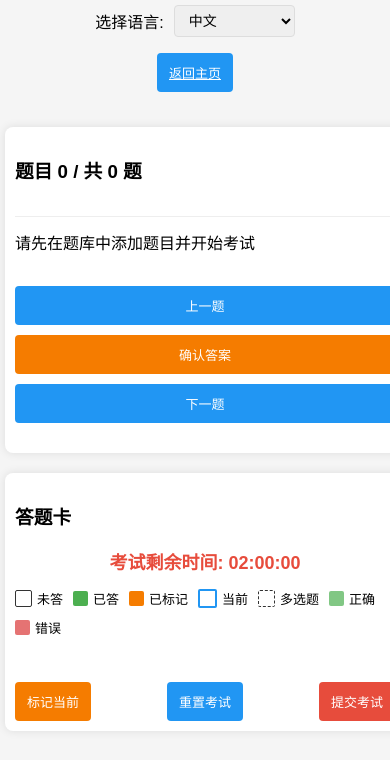
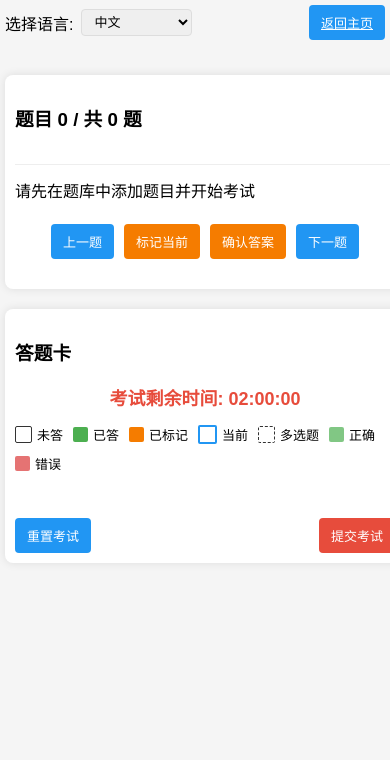
Before and after one commit to liyebin1220/ExamSimulation, a plain HTML site: page exam2.html in a window 390 px wide. Drawn offline with nearby package versions, Linux system fonts and the light colour scheme.

Commit message:
优化移动端布局：调整语言选择和返回按钮布局，将标记当前按钮移动到题目区域

```diff
--- a/exam2.html
+++ b/exam2.html
@@ -201,7 +201,8 @@
         .nav-buttons {
             display: flex;
             justify-content: space-between;
-            margin-top: 30px;
+            margin-top: 20px;
+            gap: 8px;
         }
 
         .btn {
@@ -362,8 +363,10 @@
             }
 
             .nav-buttons {
-                flex-direction: column;
+                flex-direction: row;
+                flex-wrap: wrap;
                 gap: 10px;
+                justify-content: center;
             }
 
             .action-buttons {
@@ -371,16 +374,28 @@
                 gap: 10px;
             }
 
-            /* 响应式语言切换 */
+            /* 响应式语言切换 - 保持水平排列更紧凑 */
             .exam-container > div:first-child {
-                flex-direction: column;
-                gap: 1rem;
-                align-items: flex-start;
+                flex-direction: row;
+                gap: 10px;
+                justify-content: space-between;
+                align-items: center;
+                margin-bottom: 10px;
+            }
+
+            /* 优化语言切换组件大小 */
+            .language-switch {
+                gap: 8px;
+            }
+
+            .language-switch select {
+                padding: 4px 8px;
+                font-size: 13px;
             }
 
             /* 优化按钮大小 */
             .btn {
-                padding: 10px 12px;
+                padding: 8px 12px;
                 font-size: 13px;
             }
 
@@ -482,7 +497,6 @@
                     </p>
                 </div>
                 <div class="action-buttons">
-                    <button class="btn btn-warning" @click="toggleMark" :disabled="!currentQuestionId || examState.isExamSubmitted">{{ currentLanguage.examPage.actionButtons.markCurrent }}</button>
                     <button class="btn btn-primary" @click="openResetModal" :disabled="!examState.isExamStarted || examState.isExamSubmitted">{{ currentLanguage.examPage.actionButtons.resetExam }}</button>
                     <button class="btn btn-danger" @click="openSubmitModal" :disabled="!examState.isExamStarted || examState.isExamSubmitted">{{ currentLanguage.examPage.actionButtons.submitExam }}</button>
                 </div>
@@ -538,6 +552,7 @@
                 <!-- 导航按钮 -->
                 <div class="nav-buttons">
                     <button class="btn btn-primary" @click="prevQuestion" :disabled="currentQuestionIndex === 0">{{ currentLanguage.common.previous }}</button>
+                    <button class="btn btn-warning" @click="toggleMark" :disabled="!currentQuestionId || examState.isExamSubmitted">{{ currentLanguage.examPage.actionButtons.markCurrent }}</button>
                     <button class="btn btn-warning" @click="confirmAnswer" :disabled="!currentQuestion || examState.isExamSubmitted">{{ currentLanguage.examPage.navButtons.confirmAnswer }}</button>
                     <button class="btn btn-primary" @click="nextQuestion" :disabled="currentQuestionIndex === questionBank.length - 1">{{ currentLanguage.common.next }}</button>
                 </div>
```
